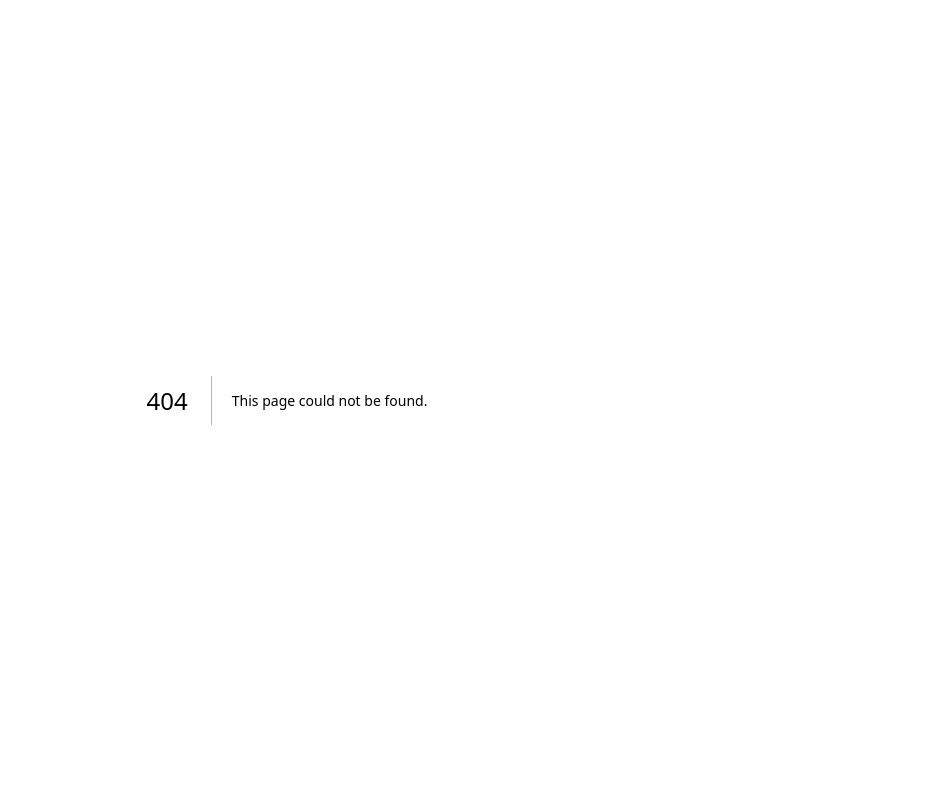
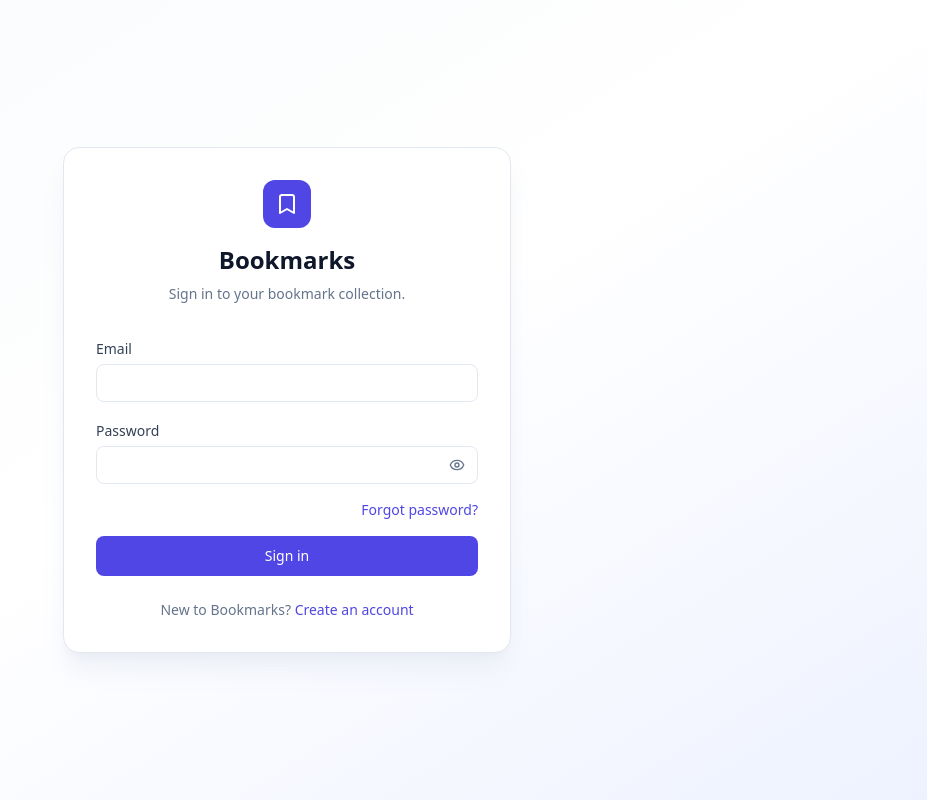
Before and after one commit to 2021eo3ar/Eager-Mind, a Next.js app: page /login in a window 1280 px wide. Before the commit this address had no page. Shown: the whole page, without its empty margins (353-1280 px from the left). Built offline with nearby package versions, Linux system fonts and the light colour scheme.

Commit message:
feat: login page with server action

```diff
--- /dev/null
+++ b/src/app/(auth)/login/actions.ts
@@ -0,0 +1,26 @@
+"use server";
+
+import { createClient } from "@/lib/supabase/server";
+import { loginSchema } from "@/lib/validations";
+
+type LoginState = {
+  success: boolean;
+  message: string;
+};
+
+export async function loginAction(input: unknown): Promise<LoginState> {
+  const parsed = loginSchema.safeParse(input);
+
+  if (!parsed.success) {
+    return { success: false, message: parsed.error.errors[0]?.message || "Invalid login details" };
+  }
+
+  const supabase = createClient();
+  const { error } = await supabase.auth.signInWithPassword(parsed.data);
+
+  if (error) {
+    return { success: false, message: "Invalid email or password" };
+  }
+
+  return { success: true, message: "Signed in" };
+}
--- /dev/null
+++ b/src/app/(auth)/login/login-form.tsx
@@ -0,0 +1,86 @@
+"use client";
+
+import Link from "next/link";
+import { useRouter, useSearchParams } from "next/navigation";
+import { useState, useTransition } from "react";
+import { zodResolver } from "@hookform/resolvers/zod";
+import { Bookmark, Eye, EyeOff, Loader2 } from "lucide-react";
+import { useForm } from "react-hook-form";
+import { loginAction } from "./actions";
+import { loginSchema, type LoginInput } from "@/lib/validations";
+
+export function LoginForm() {
+  const router = useRouter();
+  const searchParams = useSearchParams();
+  const [showPassword, setShowPassword] = useState(false);
+  const [error, setError] = useState<string | null>(null);
+  const [isPending, startTransition] = useTransition();
+  const {
+    register,
+    handleSubmit,
+    formState: { errors },
+  } = useForm<LoginInput>({
+    resolver: zodResolver(loginSchema),
+  });
+
+  function onSubmit(values: LoginInput) {
+    setError(null);
+    startTransition(async () => {
+      const result = await loginAction(values);
+
+      if (!result.success) {
+        setError(result.message);
+        return;
+      }
+
+      router.push(searchParams.get("next") || "/dashboard");
+      router.refresh();
+    });
+  }
+
+  return (
+    <div className="w-full max-w-md rounded-2xl border border-slate-200 bg-white p-8 shadow-xl shadow-slate-200/60">
+      <div className="mb-8 flex flex-col items-center text-center">
+        <div className="mb-4 flex h-12 w-12 items-center justify-center rounded-xl bg-indigo-600 text-white">
+          <Bookmark className="h-6 w-6" />
+        </div>
+        <h1 className="text-2xl font-semibold text-slate-900">Bookmarks</h1>
+        <p className="mt-2 text-sm text-slate-500">Sign in to your bookmark collection.</p>
+      </div>
+
+      {error ? <div className="mb-5 rounded-lg bg-red-50 p-3 text-sm text-red-700">{error}</div> : null}
+
+      <form className="space-y-4" onSubmit={handleSubmit(onSubmit)}>
+        <label className="block">
+          <span className="text-sm font-medium text-slate-700">Email</span>
+          <input className="mt-1 w-full rounded-lg border border-slate-200 px-3 py-2 text-sm focus:border-transparent focus:outline-none focus:ring-2 focus:ring-indigo-500" type="email" {...register("email")} />
+          {errors.email ? <span className="mt-1 block text-xs text-red-600">{errors.email.message}</span> : null}
+        </label>
+
+        <label className="block">
+          <span className="text-sm font-medium text-slate-700">Password</span>
+          <div className="mt-1 flex rounded-lg border border-slate-200 focus-within:ring-2 focus-within:ring-indigo-500">
+            <input className="w-full rounded-l-lg px-3 py-2 text-sm outline-none" type={showPassword ? "text" : "password"} {...register("password")} />
+            <button className="px-3 text-slate-500" type="button" onClick={() => setShowPassword((value) => !value)} aria-label={showPassword ? "Hide password" : "Show password"}>
+              {showPassword ? <EyeOff className="h-4 w-4" /> : <Eye className="h-4 w-4" />}
+            </button>
+          </div>
+          {errors.password ? <span className="mt-1 block text-xs text-red-600">{errors.password.message}</span> : null}
+        </label>
+
+        <div className="flex justify-end">
+          <Link className="text-sm font-medium text-indigo-600 hover:text-indigo-700" href="/login">Forgot password?</Link>
+        </div>
+
+        <button className="flex w-full items-center justify-center rounded-lg bg-indigo-600 px-4 py-2.5 text-sm font-medium text-white transition-colors hover:bg-indigo-700 disabled:cursor-not-allowed disabled:opacity-70" type="submit" disabled={isPending}>
+          {isPending ? <Loader2 className="mr-2 h-4 w-4 animate-spin" /> : null}
+          Sign in
+        </button>
+      </form>
+
+      <p className="mt-6 text-center text-sm text-slate-500">
+        New to Bookmarks? <Link className="font-medium text-indigo-600 hover:text-indigo-700" href="/signup">Create an account</Link>
+      </p>
+    </div>
+  );
+}
--- /dev/null
+++ b/src/app/(auth)/login/page.tsx
@@ -0,0 +1,17 @@
+import type { Metadata } from "next";
+import { Suspense } from "react";
+import { LoginForm } from "./login-form";
+
+export const metadata: Metadata = {
+  title: "Login | Bookmarks",
+};
+
+export default function LoginPage() {
+  return (
+    <main className="flex min-h-screen items-center justify-center bg-gradient-to-br from-slate-50 via-white to-indigo-50 px-4 py-12">
+      <Suspense>
+        <LoginForm />
+      </Suspense>
+    </main>
+  );
+}
```
